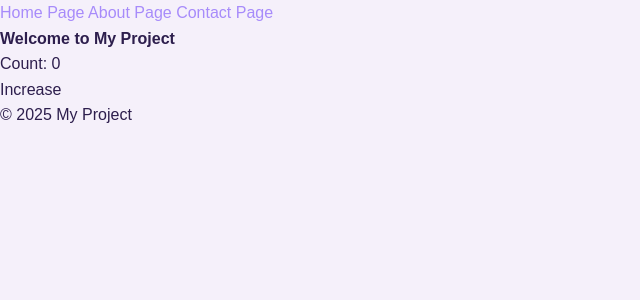
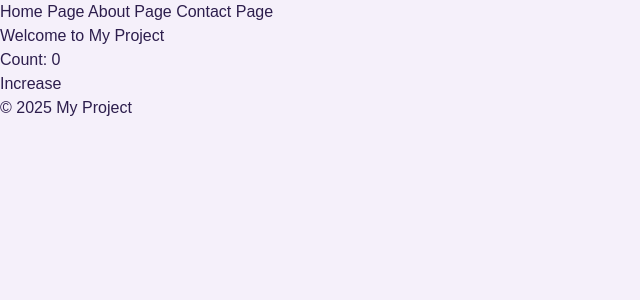
Before and after one commit to Namedoga/A-Modern-Book-Inventory-Explorer, a Next.js app in the folder my-app/: page / in a window 1280 px wide. Shown: the top 300 px of the page, without its empty margins (0-640 px from the left). Built offline with nearby package versions, Linux system fonts and the light colour scheme.

Commit message:
Added an styling

```diff
--- a/my-app/src/styles/globals.css
+++ b/my-app/src/styles/globals.css
@@ -25,21 +25,4 @@ body {
   background: var(--background);
   color: var(--foreground);
   font-family: Arial, Helvetica, sans-serif;
-  line-height: 1.6;
-  margin: 0;
-  padding: 0;
 }
-
-h1, h2, h3, h4, h5, h6 {
-  color: var(--foreground);
-  font-weight: 600;
-}
-
-a {
-  color: var(--accent);
-  text-decoration: none;
-}
-
-a:hover {
-  text-decoration: underline;
-}
```
